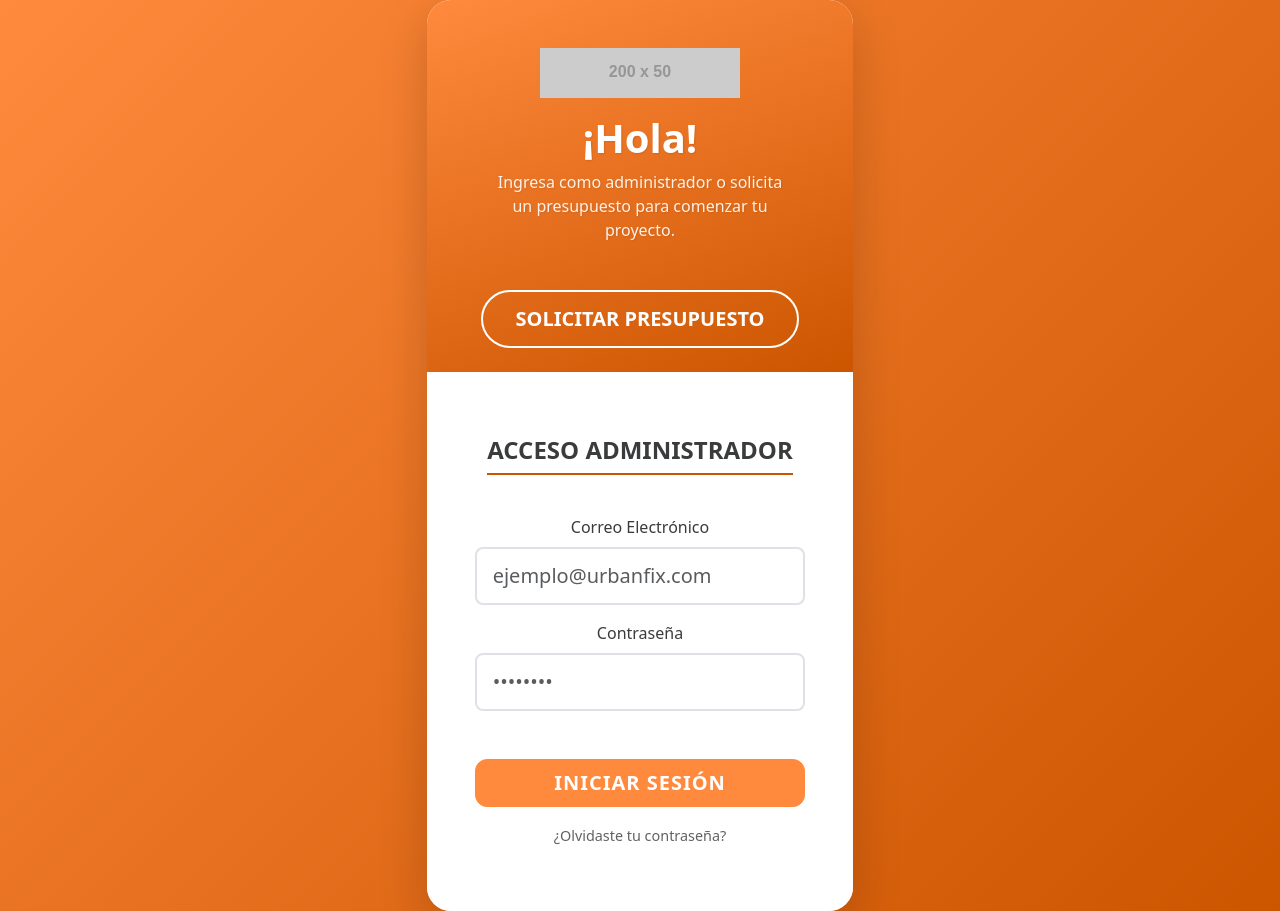
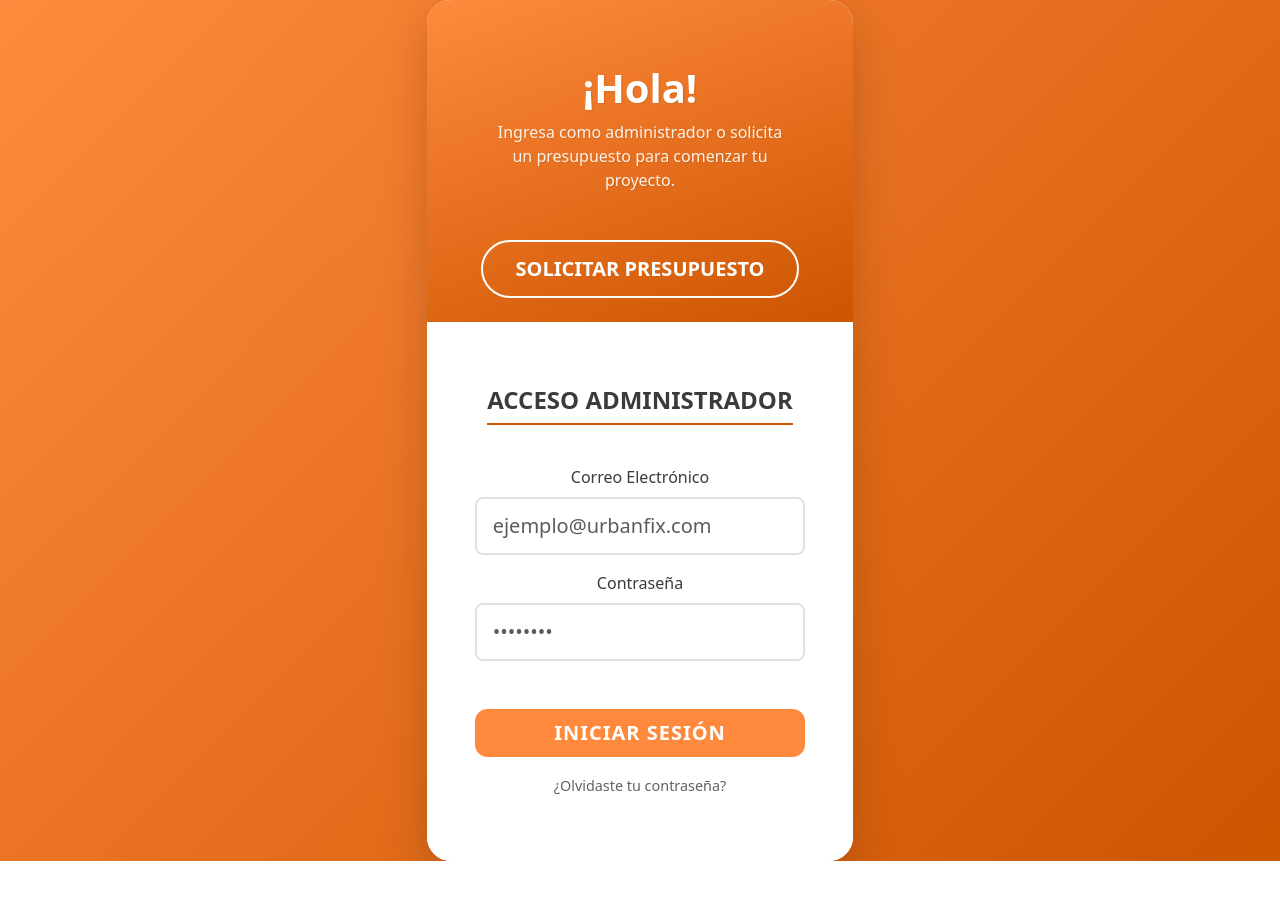
Before and after one commit to Urbanfix01/urbanfix-frontend, a React (Create React App) app: page /login in a window 1280 px wide. After the commit the page ends 861 px from the top, so only its background shows below. Built offline with nearby package versions, Linux system fonts and the light colour scheme; no server answers.

Commit message:
fix(build): Eliminación de importación de logo faltante (Vercel fix).

```diff
--- a/src/components/login.js
+++ b/src/components/login.js
@@ -39,19 +39,21 @@ const Login = () => {
             {/* 1. PANEL SUPERIOR (NARANJA) - Estilo Welcome */}
             <div className="login-header-panel">
                 <div className="text-center p-4 pt-5">
-                    {/* CORRECCIÓN: Eliminamos la clase 'urbanfix-logo-invert' */}
+
+                    {/* --- LOGO ELIMINADO ---
                     <img
                         src='https://placehold.co/200x50/FF8A3D/FFFFFF?text=UrbanFix+Logo'
                         alt="UrbanFix Logo"
-                        className="d-block mx-auto mb-3" // Clase 'urbanfix-logo-invert' eliminada
+                        className="d-block mx-auto mb-3"
                     />
+                    --- FIN LOGO ELIMINADO --- */}
+
                     <h1 className="welcome-text mb-2">¡Hola!</h1>
                     <p className="welcome-subtext mb-5">
                         Ingresa como administrador o solicita un presupuesto para comenzar tu proyecto.
                     </p>
 
                     {/* Botón de acción secundaria (simula "Create Account" de la referencia) */}
-                    {/* Aquí redirigimos directamente a Solicitar Presupuesto para mantener la función */}
                     <Link to="/solicitar">
                         <Button variant="outline-light" size="lg" className="action-button-header">
                             SOLICITAR PRESUPUESTO
```
